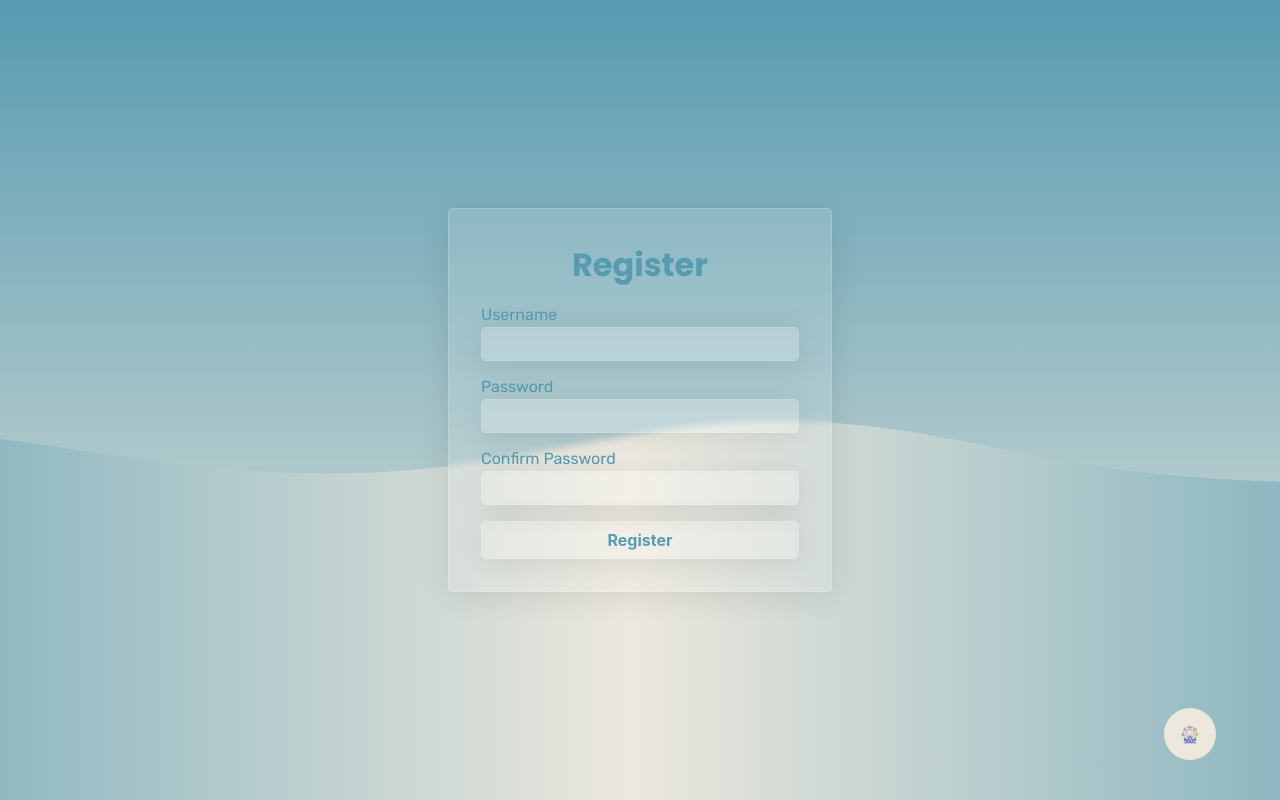
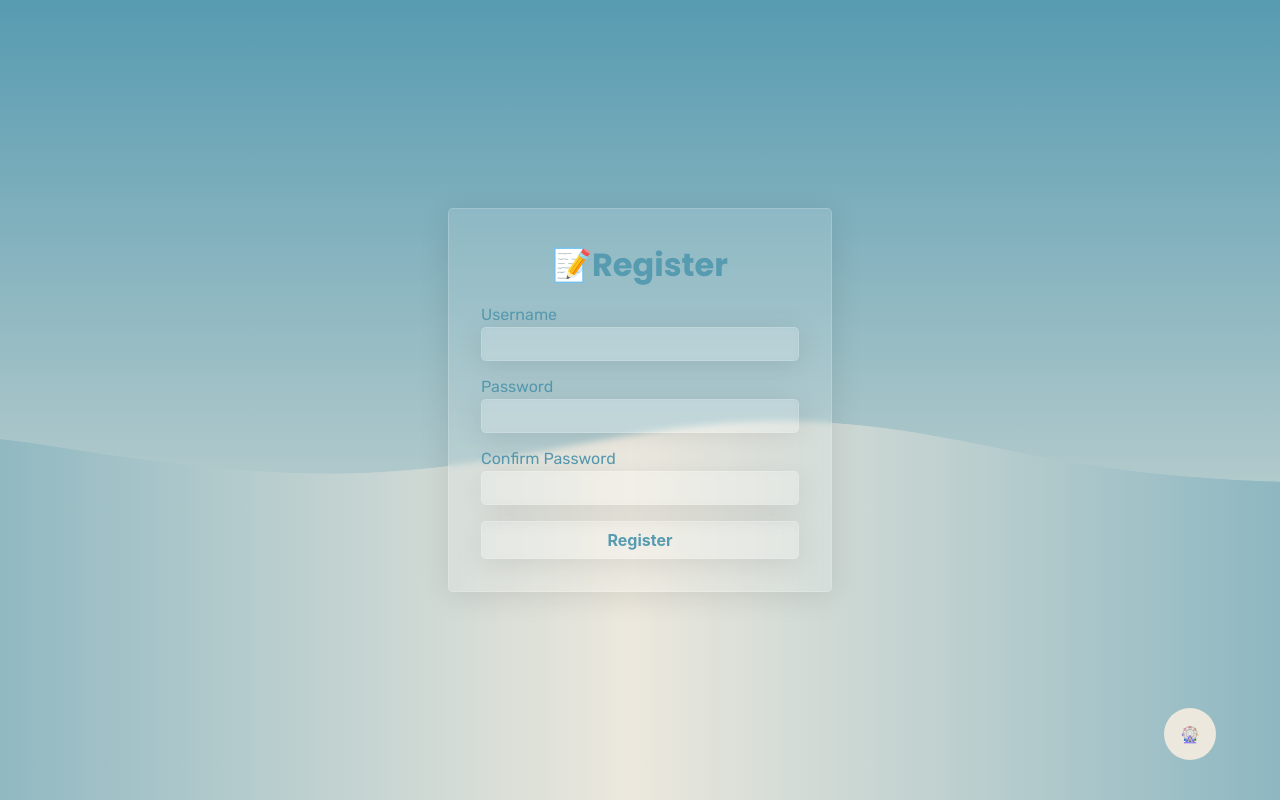
Before and after one commit to uttamakwana/tatvasoft-book-store, a React (Vite) app: page /register in a window 1280 px wide. Built offline with nearby package versions, Linux system fonts and the light colour scheme; a web font is replaced by a local one.

Commit message:
Added a Register Logo before Register heading

```diff
--- a/src/pages/Register/Register.jsx
+++ b/src/pages/Register/Register.jsx
@@ -99,7 +99,7 @@ const Register = () => {
       <main className="register__container">
         <form className="register__container__form" onSubmit={handleRegister}>
           <div className="register__container__form__form-group">
-            <h1>Register</h1>
+            <h1>📝Register</h1>
           </div>
           <div className="register__container__form__form-group">
             <label htmlFor="username">Username</label>
```
